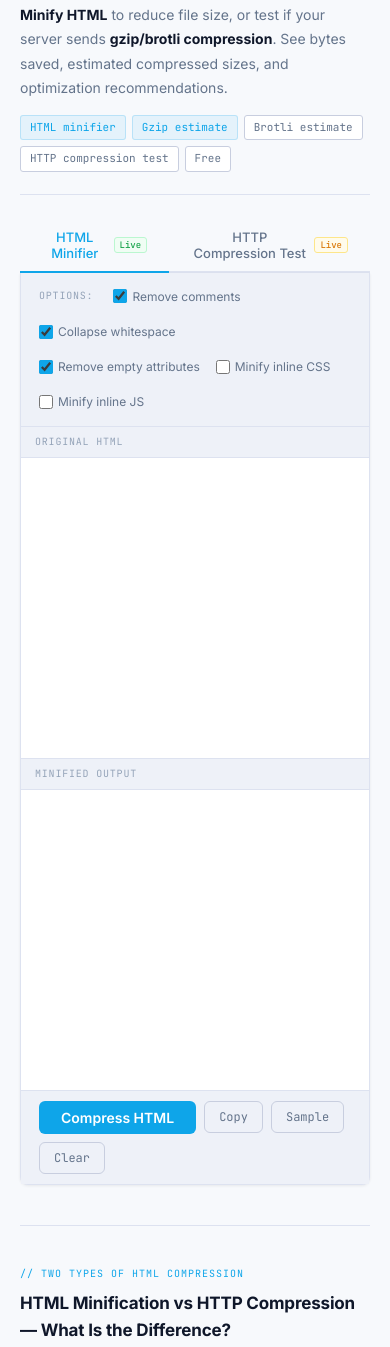
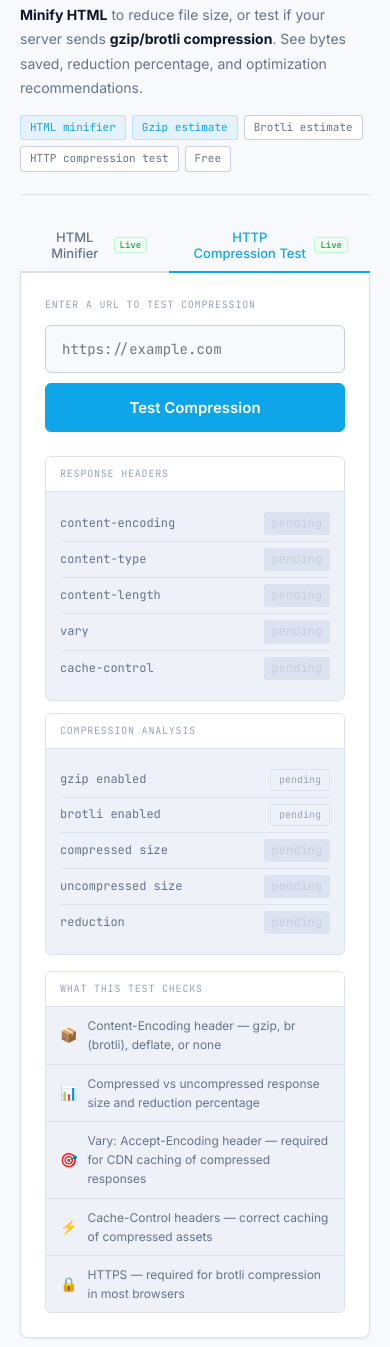
Before and after one commit to FranRival/HTML-compression, a website: page index.html in a window 390 px wide. Shown: the part 152-1499 px from the top of the page. Drawn offline with Linux system fonts and the light colour scheme.

Commit message:
Mejora UX input de URL primero

```diff
--- a/index.html
+++ b/index.html
@@ -11,7 +11,7 @@
 
 <meta name="keywords" content="html compression test, html minifier, compress html online, html gzip test, html brotli test, html compression checker, minify html free, html size reducer, gzip compression test, html optimization tool">
 
-<link rel="canonical" href="https://franrivalbigprojects.github.io/html-compression-checker/">
+<link rel="canonical" href="https://htmlcompressionchecker.top/">
 
 <meta property="og:title" content="HTML Compression Test – Minifier and Gzip/Brotli Checker">
 <meta property="og:description" content="Minify HTML to reduce file size and check server gzip/brotli compression. Free, no login.">
@@ -431,40 +431,47 @@ h1 em { font-style: normal; color: var(--accent); }
   box-shadow: var(--shadow);
 }
 
-.coming-banner {
-  background: var(--orange-bg);
-  border: 1px solid var(--orange-border);
-  border-left: 4px solid var(--orange);
-  border-radius: 6px;
-  padding: 14px 16px;
+.url-row {
+  display: flex;
+  flex-direction: column;
+  gap: 12px;
   margin-bottom: 24px;
-  font-size: 13px;
-  color: var(--orange);
-  line-height: 1.6;
 }
 
-.coming-banner strong { color: #92400e; display: block; margin-bottom: 2px; }
+.url-label {
+  font-family: var(--mono);
+  font-size: 10px;
+  text-transform: uppercase;
+  letter-spacing: 0.08em;
+  color: var(--ink-dim);
+}
 
-.url-row {
+.url-input-row {
   display: flex;
   gap: 10px;
-  margin-bottom: 20px;
 }
 
 .url-input {
   flex: 1;
-  padding: 11px 14px;
+  padding: 14px 16px;
   border: 1px solid var(--border-dark);
   border-radius: 6px;
   font-family: var(--mono);
-  font-size: 13px;
+  font-size: 14px;
   color: var(--ink);
   background: var(--bg);
+  transition: border-color 0.15s, box-shadow 0.15s;
+}
+
+.url-input:focus {
+  outline: none;
+  border-color: var(--accent);
+  box-shadow: 0 0 0 3px rgba(14,165,233,0.1);
 }
 
 .btn-test {
-  padding: 11px 24px;
-  font-size: 14px;
+  padding: 14px 28px;
+  font-size: 15px;
   font-family: var(--sans);
   font-weight: 600;
   background: var(--accent);
@@ -473,6 +480,7 @@ h1 em { font-style: normal; color: var(--accent); }
   border-radius: 6px;
   cursor: pointer;
   transition: opacity 0.15s, transform 0.1s;
+  white-space: nowrap;
 }
 
 .btn-test:hover {
@@ -490,7 +498,6 @@ h1 em { font-style: normal; color: var(--accent); }
   color: var(--ink-muted);
   border-color: var(--border-dark);
 }
-
 
 .http-preview {
   display: grid;
@@ -755,6 +762,8 @@ footer p {
   .method-grid { grid-template-columns: 1fr 1fr; }
   .http-preview { grid-template-columns: 1fr; }
   .toolbar-stats { display: none; }
+  .url-input-row { flex-direction: column; }
+  .btn-test { width: 100%; }
 }
 </style>
 
@@ -774,7 +783,7 @@ footer p {
   <section class="hero">
     <h1><em>HTML Compression Test</em> &mdash; Minifier &amp; Gzip Checker</h1>
     <p class="hero-sub">
-      <strong>Minify HTML</strong> to reduce file size, or test if your server sends <strong>gzip/brotli compression</strong>. See bytes saved, estimated compressed sizes, and optimization recommendations.
+      <strong>Minify HTML</strong> to reduce file size, or test if your server sends <strong>gzip/brotli compression</strong>. See bytes saved, reduction percentage, and optimization recommendations.
     </p>
     <div class="badges">
       <span class="badge accent">HTML minifier</span>
@@ -786,17 +795,17 @@ footer p {
   </section>
 
   <div class="tool-tabs">
-    <button class="tool-tab active" onclick="switchTab('minify', this)">
+    <button class="tool-tab" onclick="switchTab('minify', this)">
       HTML Minifier
       <span class="tab-badge">Live</span>
     </button>
-    <button class="tool-tab" onclick="switchTab('http', this)">
+    <button class="tool-tab active" onclick="switchTab('http', this)">
       HTTP Compression Test
-      <span class="tab-badge-soon"> Live </span>
+      <span class="tab-badge">Live</span>
     </button>
   </div>
 
-  <div class="tab-panel active" id="tab-minify">
+  <div class="tab-panel" id="tab-minify">
     <div class="minifier-wrap">
       <div class="minifier-options">
         <span class="option-label">Options:</span>
@@ -821,7 +830,6 @@ footer p {
           Minify inline JS
         </label>
       </div>
-
 
       <div class="minifier-panels">
         <div class="editor-side">
@@ -895,19 +903,18 @@ footer p {
         </div>
       </div>
     </div>
-
-
   </div>
 
-  <div class="tab-panel" id="tab-http">
+  <div class="tab-panel active" id="tab-http">
     <div class="http-wrap">
-<!-- Banner removed - feature is live -->
-
-
       <div class="url-row">
+        <div class="url-label">Enter a URL to test compression</div>
+        <div class="url-input-row">
           <input class="url-input" type="text" id="urlInput" placeholder="https://example.com">
           <button class="btn-test" onclick="testHTTPCompression()">Test Compression</button>
         </div>
+      </div>
+
       <div class="http-preview">
         <div class="http-result-card">
           <div class="hrc-head">Response Headers</div>
@@ -930,13 +937,14 @@ footer p {
           </div>
         </div>
       </div>
+
       <div class="http-checklist">
         <div class="hcl-head">What this test checks</div>
-        <div class="hcl-item"><span class="hcl-icon">&#128230;</span><span>Content-Encoding header &mdash; gzip, br (brotli), deflate, or none</span></div>
-        <div class="hcl-item"><span class="hcl-icon">&#128202;</span><span>Compressed vs uncompressed response size and reduction percentage</span></div>
-        <div class="hcl-item"><span class="hcl-icon">&#128736;</span><span>Vary: Accept-Encoding header &mdash; required for CDN caching of compressed responses</span></div>
-        <div class="hcl-item"><span class="hcl-icon">&#9889;</span><span>Cache-Control headers &mdash; correct caching of compressed assets</span></div>
-        <div class="hcl-item"><span class="hcl-icon">&#128274;</span><span>HTTPS &mdash; required for brotli compression in most browsers</span></div>
+        <div class="hcl-item"><span class="hcl-icon">📦</span><span>Content-Encoding header — gzip, br (brotli), deflate, or none</span></div>
+        <div class="hcl-item"><span class="hcl-icon">📊</span><span>Compressed vs uncompressed response size and reduction percentage</span></div>
+        <div class="hcl-item"><span class="hcl-icon">🎯</span><span>Vary: Accept-Encoding header — required for CDN caching of compressed responses</span></div>
+        <div class="hcl-item"><span class="hcl-icon">⚡</span><span>Cache-Control headers — correct caching of compressed assets</span></div>
+        <div class="hcl-item"><span class="hcl-icon">🔒</span><span>HTTPS — required for brotli compression in most browsers</span></div>
       </div>
     </div>
   </div>
@@ -945,7 +953,7 @@ footer p {
 
   <section class="content-section">
     <span class="section-eyebrow">// Two types of HTML compression</span>
-    <h3>HTML Minification vs HTTP Compression &mdash; What Is the Difference?</h3>
+    <h3>HTML Minification vs HTTP Compression — What Is the Difference?</h3>
     <p>Both techniques reduce the amount of data transferred when a browser loads your page, but they work at different levels and can be combined for maximum impact.</p>
     <div class="method-grid">
       <div class="method-card">
@@ -973,11 +981,11 @@ footer p {
     <h3>What Developers Ask About HTML Compression</h3>
     <div class="dense-block">
       <p><strong>Does HTML minification break my website?</strong><br>
-      Removing whitespace between block elements is always safe. Whitespace inside inline elements can sometimes affect visual spacing. Removing comments is safe unless you use conditional IE comments. Minifying inline JavaScript is the riskiest step &mdash; always test after enabling this option.</p>
+      Removing whitespace between block elements is always safe. Whitespace inside inline elements can sometimes affect visual spacing. Removing comments is safe unless you use conditional IE comments. Minifying inline JavaScript is the riskiest step — always test after enabling this option.</p>
       <p><strong>How do I check if gzip is enabled on my server?</strong><br>
-      In Chrome DevTools: open Network tab, click any HTML request, check Response Headers for <code>content-encoding: gzip</code> or <code>content-encoding: br</code>. In curl: run <code>curl -H "Accept-Encoding: gzip" -I https://yoursite.com</code>. The HTTP Compression Test tab (coming soon) automates this.</p>
+      In Chrome DevTools: open Network tab, click any HTML request, check Response Headers for <code>content-encoding: gzip</code> or <code>content-encoding: br</code>. In curl: run <code>curl -H "Accept-Encoding: gzip" -I https://yoursite.com</code>. The HTTP Compression Test tab automates this check.</p>
       <p><strong>Should I use gzip or brotli?</strong><br>
-      Use brotli if your server supports it &mdash; better compression with no downside for modern browsers. Keep gzip as a fallback. Most CDNs (Cloudflare, Fastly, AWS CloudFront) support both automatically. For Nginx, install the <code>ngx_brotli</code> module and configure both.</p>
+      Use brotli if your server supports it — better compression with no downside for modern browsers. Keep gzip as a fallback. Most CDNs (Cloudflare, Fastly, AWS CloudFront) support both automatically. For Nginx, install the <code>ngx_brotli</code> module and configure both.</p>
     </div>
   </section>
 
@@ -988,20 +996,20 @@ footer p {
     <h3>Frequently Asked Questions</h3>
     <div class="faq-list">
       <div class="faq-item">
-        <button class="faq-q" onclick="toggleFaq(this)">What is HTML compression?<span class="faq-arrow">&#9660;</span></button>
+        <button class="faq-q" onclick="toggleFaq(this)">What is HTML compression?<span class="faq-arrow">▼</span></button>
         <div class="faq-a">HTML compression refers to two techniques: minification (removing whitespace and comments) and HTTP compression (gzip/brotli from the server). Minification reduces raw file size by 5-20%. HTTP compression reduces transfer size by 70-85%. Use both for maximum impact.</div>
       </div>
       <div class="faq-item">
-        <button class="faq-q" onclick="toggleFaq(this)">How much does gzip compress HTML?<span class="faq-arrow">&#9660;</span></button>
+        <button class="faq-q" onclick="toggleFaq(this)">How much does gzip compress HTML?<span class="faq-arrow">▼</span></button>
         <div class="faq-a">gzip typically compresses HTML by 70-80%. A 100KB file becomes approximately 15-25KB for transfer. Brotli achieves 75-85%. The exact ratio depends on content repetition.</div>
       </div>
       <div class="faq-item">
-        <button class="faq-q" onclick="toggleFaq(this)">Does HTML compression affect SEO?<span class="faq-arrow">&#9660;</span></button>
+        <button class="faq-q" onclick="toggleFaq(this)">Does HTML compression affect SEO?<span class="faq-arrow">▼</span></button>
         <div class="faq-a">Yes, indirectly. Page speed is a ranking factor. HTML compression reduces TTFB and improves LCP. Google PageSpeed Insights flags missing text compression as an opportunity. Enabling gzip/brotli is one of the fastest performance wins.</div>
       </div>
       <div class="faq-item">
-        <button class="faq-q" onclick="toggleFaq(this)">Why does minification save only 5-20% while gzip saves 70%?<span class="faq-arrow">&#9660;</span></button>
-        <div class="faq-a">gzip finds repeated byte sequences and replaces them with short references &mdash; HTML has huge repetition in tags and attributes. Minification only removes whitespace, a small fraction of file size. Minification plus gzip is better than gzip alone.</div>
+        <button class="faq-q" onclick="toggleFaq(this)">Why does minification save only 5-20% while gzip saves 70%?<span class="faq-arrow">▼</span></button>
+        <div class="faq-a">gzip finds repeated byte sequences and replaces them with short references — HTML has huge repetition in tags and attributes. Minification only removes whitespace, a small fraction of file size. Minification plus gzip is better than gzip alone.</div>
       </div>
     </div>
   </section>
```
Lines whose indentation alone changed are shown as unchanged.
